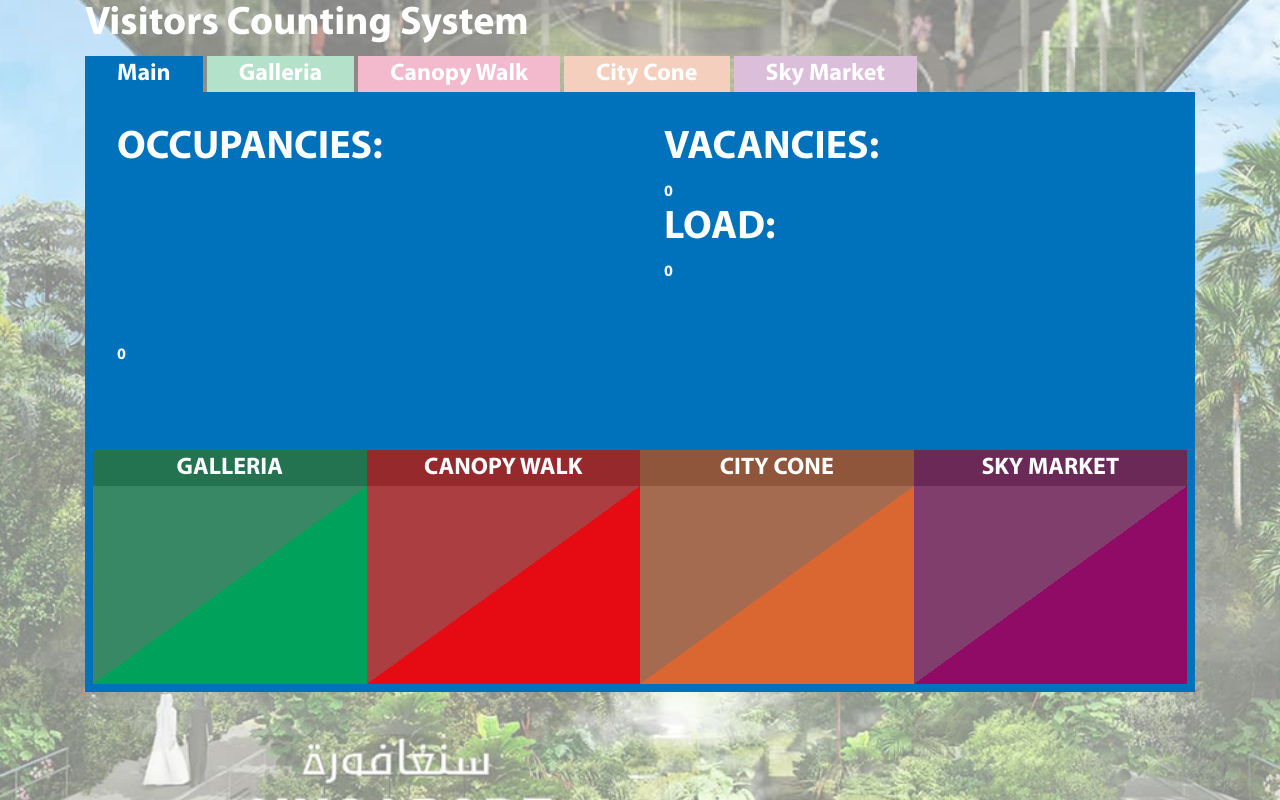
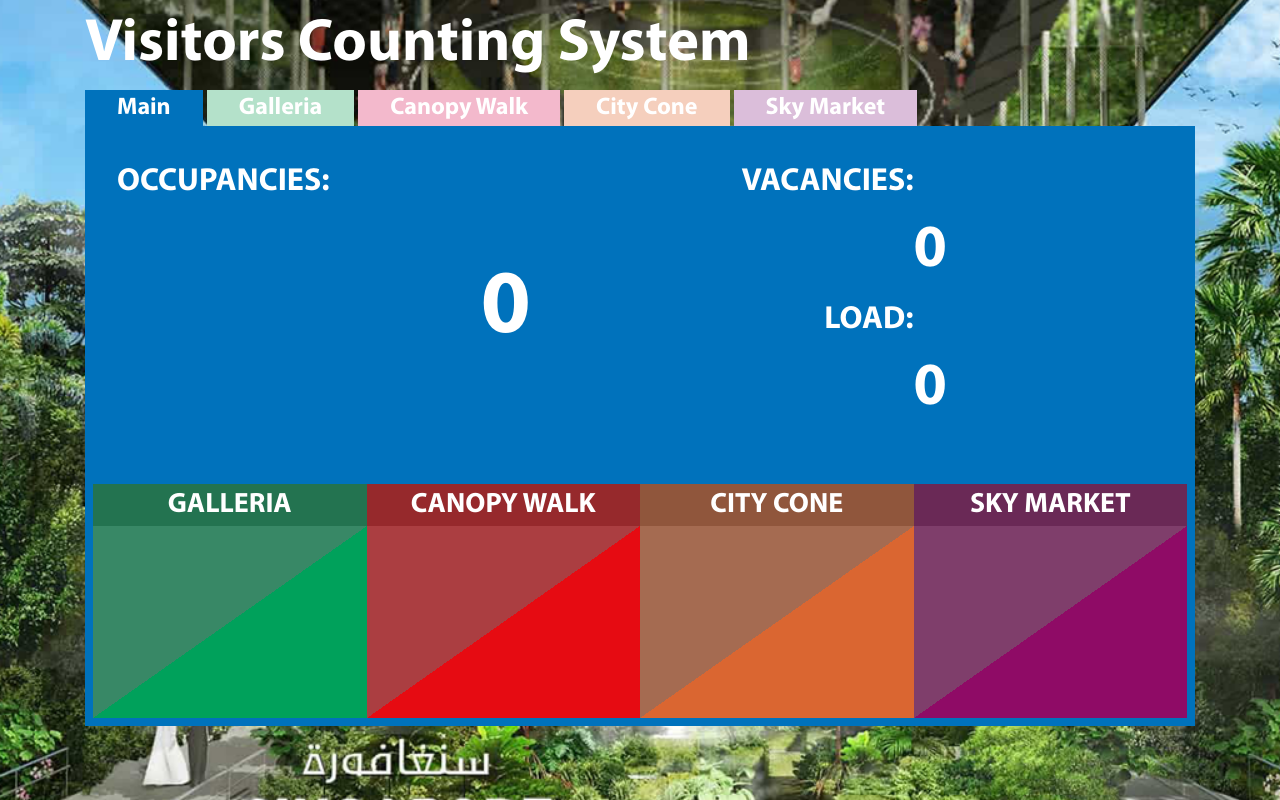
Before and after one commit to superhub0701/visitor-counting, a React (Create React App) app: page /main/dashboard in a window 1280 px wide. Built offline with nearby package versions, Linux system fonts and the light colour scheme; no server answers.

Commit message:
completed table content

```diff
--- a/src/app.css
+++ b/src/app.css
@@ -5,17 +5,10 @@ body {
     font-family: Myriad !important;
 }
 
-
-/*@media only screen and (max-width: 600px) {*/
-/*    .MuiToolbar-root {*/
-/*        flex-wrap: wrap;*/
-/*        justify-content: center;*/
-/*    }*/
-
-/*    .MuiToolbar-gutters {*/
-/*        padding-left: 0 !important;*/
-/*    }*/
-/*}*/
+table, th, td {
+    border: 2px solid white;
+    border-collapse: collapse;
+}
 
 @font-face {
     font-family: 'Myriad';
--- a/src/components/menu.js
+++ b/src/components/menu.js
@@ -1,5 +1,5 @@
 import React, {useContext} from "react"
-import {Link, useHistory} from "react-router-dom"
+import {useHistory} from "react-router-dom"
 import { styled } from '@material-ui/core/styles'
 import {Context} from '../app';
 
@@ -21,11 +21,10 @@ const fields = [
 ]
 
 const Menu = () => {
-  const {state, dispatch} = useContext(Context)
+  const {state} = useContext(Context)
   const history = useHistory()
 
   const onClick = (i) => {
-    dispatch({type: "change_page", data: i});
     history.push(`/main/${fields[i].to}`)
   }
 
--- a/src/components/tableContent.js
+++ b/src/components/tableContent.js
@@ -2,33 +2,58 @@ import React from "react"
 import {makeStyles} from '@material-ui/core/styles';
 
 const useStyles = makeStyles(theme => ({
-  table: props => ({
+  container: props => ({
     backgroundColor: props.bgClr,
     width: '100%',
-    height: 'calc(100vh - 200px)'
-  })
+    height: 'calc(100vh - 200px)',
+    padding: 8,
+    opacity: 0.95
+  }),
+  table: {
+    width: '100%',
+    height: '100%'
+  },
+  style1: {
+    height: 40, backgroundColor: '#4c434c'
+  },
+  style2: {
+    fontSize: 32,
+    width: '50%',
+    textAlign: 'center'
+  },
+  style3: {
+    borderTop: '2px solid white',
+    borderBottom: '2px solid white',
+    fontSize: 32,
+    backgroundColor: '#4c434c',
+    textAlign: 'center'
+  }
 }))
 
 const TableContent = ({occupy, load, vacancy, color}) => {
   const classes = useStyles({bgClr: color})
 
   return (
+    <div className={classes.container}>
       <table className={classes.table}>
         <tbody>
-      <tr>
-        <td>occupancies</td>
-        <td>vacancies</td>
+        <tr className={classes.style1}>
+          <td className={classes.style2}>OCCUPANCIES</td>
+          <td className={classes.style2}>VACANCIES</td>
         </tr>
         <tr>
-        <td>{occupy}</td>
-        <td className={"d-flex flex-column"}>
-          <div className={"d-flex justify-content-center align-items-center"}>{vacancy}</div>
-          <div>Load</div>
-          <div className={"d-flex justify-content-center align-items-center"}>{load}</div>
+          <td style={{fontSize: 60, textAlign: 'center'}}>{occupy}</td>
+          <td className={"d-flex flex-column h-100 border-0 p-0"}>
+            <div className={"d-flex justify-content-center align-items-center"}
+                 style={{height: 'calc(50% - 25px)', fontSize: 60}}>{vacancy}</div>
+            <div className={classes.style3}>Load</div>
+            <div className={"d-flex justify-content-center align-items-center flex-grow-1"}
+                 style={{fontSize: 60}}>{load}</div>
           </td>
         </tr>
         </tbody>
       </table>
+    </div>
   )
 }
 
--- a/src/pages/canopy.js
+++ b/src/pages/canopy.js
@@ -6,7 +6,7 @@ import {getCanopy} from "../api"
 import {Context} from '../app';
 
 const Canopy = () => {
-  const {state} = useContext(Context)
+  const {state, dispatch} = useContext(Context)
   const classes = materialStyle()
   const [occupy, setOccupy] = useState(0)
   const [load, setLoad] = useState(0)
@@ -14,6 +14,7 @@ const Canopy = () => {
   const [isLoading, setIsLoading] = useState(false)
 
   useEffect(() => {
+    dispatch({type: "change_page", data: 2})
     getData()
     const intervalFunc = setInterval(() => getData(), 3000)
 
--- a/src/pages/city.js
+++ b/src/pages/city.js
@@ -6,7 +6,7 @@ import {getCity} from "../api"
 import {Context} from '../app';
 
 const City = () => {
-  const {state} = useContext(Context)
+  const {state, dispatch} = useContext(Context)
   const classes = materialStyle()
   const [occupy, setOccupy] = useState(0)
   const [load, setLoad] = useState(0)
@@ -14,6 +14,7 @@ const City = () => {
   const [isLoading, setIsLoading] = useState(false)
 
   useEffect(() => {
+    dispatch({type: "change_page", data: 3})
     getData()
     const intervalFunc = setInterval(() => getData(), 3000)
 
--- a/src/pages/galleria.js
+++ b/src/pages/galleria.js
@@ -7,7 +7,7 @@ import {getGalleria} from "../api"
 import {Context} from '../app';
 
 const Galleria = () => {
-  const {state} = useContext(Context)
+  const {state, dispatch} = useContext(Context)
   const classes = materialStyle()
   const [occupy, setOccupy] = useState(0)
   const [load, setLoad] = useState(0)
@@ -15,6 +15,7 @@ const Galleria = () => {
   const [isLoading, setIsLoading] = useState(false)
 
   useEffect(() => {
+    dispatch({type: "change_page", data: 1})
     getData()
     const intervalFunc = setInterval(() => getData(), 3000)
 
--- a/src/pages/index.js
+++ b/src/pages/index.js
@@ -13,7 +13,7 @@ const Main = () => {
     <div className={"container"}>
       <div className={"row"}>
         <div className={"col-12"}>
-          <h1>Visitors Counting System</h1>
+          <div style={{fontSize: 60}}>Visitors Counting System</div>
         </div>
         <div className={"col-12"}>
           <Menu/>
--- a/src/pages/main.js
+++ b/src/pages/main.js
@@ -2,7 +2,6 @@ import React, {useContext, useEffect, useState} from "react";
 import {makeStyles} from "@material-ui/core/styles";
 import materialStyle from "../styles/material";
 import {Context} from "../app";
-import TableContent from "../components/tableContent";
 import CircularProgress from "@material-ui/core/CircularProgress";
 import {getDashboard} from "../api";
 
@@ -14,11 +13,32 @@ const useStyles = makeStyles(theme => ({
     height: 'calc(100vh - 200px)',
     padding: 8,
   }),
+  occupy: {
+    position: 'absolute',
+    top: 0, bottom: 0, right: 0, left: 0,
+    width: '100%',
+    height: '100%',
+    display: 'flex',
+    alignItems: 'center',
+    justifyContent: 'flex-end',
+    paddingRight: '20%',
+    fontSize: 90
+  },
   detail: {
     position: 'relative',
     flexGrow: 1,
     fontSize: 48,
     fontWeight: 'bold'
+  },
+  rightSideTitle: {
+    width: '50%',
+    display: 'flex',
+    justifyContent: 'flex-end',
+    fontSize: 32,
+  },
+  rightSideValue: {
+    width: '50%',
+    fontSize: 60,
   },
   up: {
     position: 'absolute',
@@ -33,7 +53,7 @@ const useStyles = makeStyles(theme => ({
 }))
 
 const Dashboard = () => {
-  const {state} = useContext(Context)
+  const {state, dispatch} = useContext(Context)
   const classes = useStyles({bgClr: state.colors[0]})
   const classes1 = materialStyle()
   const [details, setDetails] = useState([])
@@ -43,6 +63,7 @@ const Dashboard = () => {
   const [isLoading, setIsLoading] = useState(false)
 
   useEffect(() => {
+    dispatch({type: "change_page", data: 0})
     getData()
     const intervalFunc = setInterval(() => getData(), 3000)
 
@@ -88,24 +109,28 @@ const Dashboard = () => {
   return (
     <div className={classes.container}>
       <div className={'d-flex'} style={{height: '60%'}}>
-        <div className={'w-50 p-4 position-relative'}>
-          <h1>OCCUPANCIES:</h1>
-          <div className={'position-absolute right-0 h-100 w-100 d-flex align-items-center'}>
+        <div className={'w-50 p-4 position-relative d-flex'}>
+          <div style={{fontSize: 32}}>OCCUPANCIES:</div>
+          <div className={classes.occupy}>
             {occupy}
           </div>
         </div>
 
         <div className={'w-50 p-4'}>
           <div className={'w-100'}>
-            <h1 className={"w-50"}>VACANCIES:</h1>
-            <div className={'w-50 d-flex align-items-center'}>
-              {vacancy}
+            <div className={classes.rightSideTitle}>VACANCIES:</div>
+            <div className={'d-flex justify-content-end'}>
+              <div className={classes.rightSideValue}>
+                {vacancy}
+              </div>
             </div>
           </div>
           <div className={'w-100'}>
-            <h1 className={"w-50"}>LOAD:</h1>
-            <div className={'w-50 d-flex align-items-center'}>
-              {load}
+            <div className={classes.rightSideTitle}>LOAD:</div>
+            <div className={'d-flex justify-content-end'}>
+              <div className={classes.rightSideValue}>
+                {load}
+              </div>
             </div>
           </div>
         </div>
@@ -113,7 +138,7 @@ const Dashboard = () => {
       <div className={'d-flex flex-grow-1'}>
         {['GALLERIA', 'CANOPY WALK', 'CITY CONE', 'SKY MARKET'].map((data, i) => (
           <div className={'w-25 d-flex flex-column'} key={i}>
-            <div className={'text-center'} style={{fontSize: 24, backgroundColor: detailStyles[i].title}}>{data}</div>
+            <div className={'text-center'} style={{fontSize: 28, backgroundColor: detailStyles[i].title}}>{data}</div>
             <div className={classes.detail}
                  style={{backgroundImage: `linear-gradient(to top left, ${detailStyles[i].top} 50%, ${detailStyles[i].bottom} 50%)`}}
             >
--- a/src/pages/market.js
+++ b/src/pages/market.js
@@ -6,7 +6,7 @@ import {getMarket} from "../api"
 import {Context} from '../app';
 
 const Market = () => {
-  const {state} = useContext(Context)
+  const {state, dispatch} = useContext(Context)
   const classes = materialStyle()
   const [occupy, setOccupy] = useState(0)
   const [load, setLoad] = useState(0)
@@ -14,6 +14,7 @@ const Market = () => {
   const [isLoading, setIsLoading] = useState(false)
 
   useEffect(() => {
+    dispatch({type: "change_page", data: 4})
     getData()
     const intervalFunc = setInterval(() => getData(), 3000)
 
```
Also changed, not shown: src/assets/img/background.png. Lines whose indentation alone changed are shown as unchanged.
